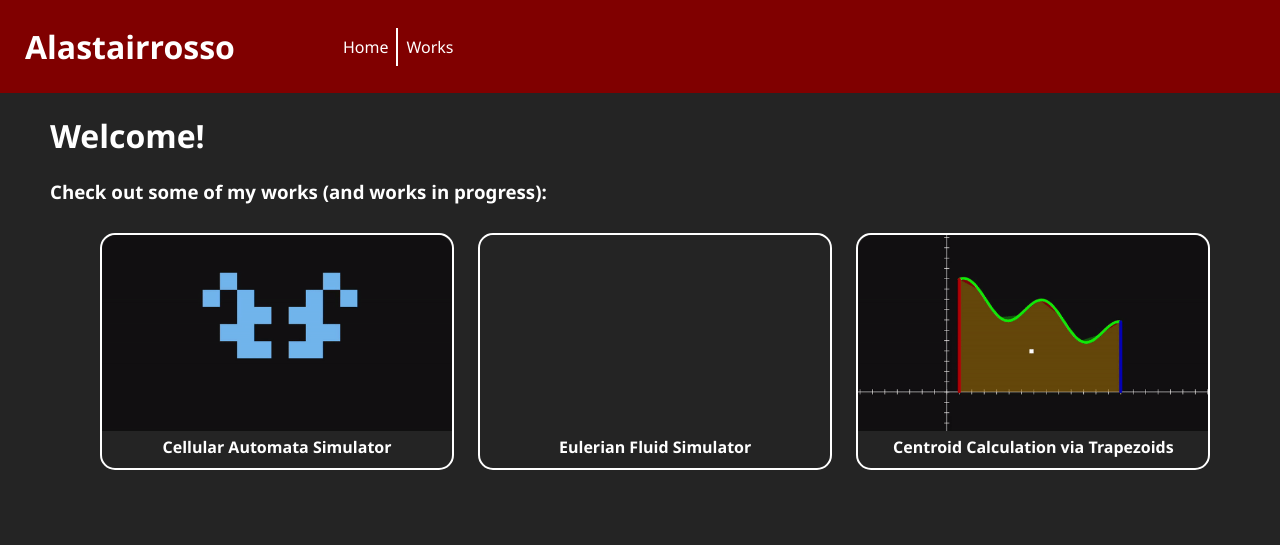
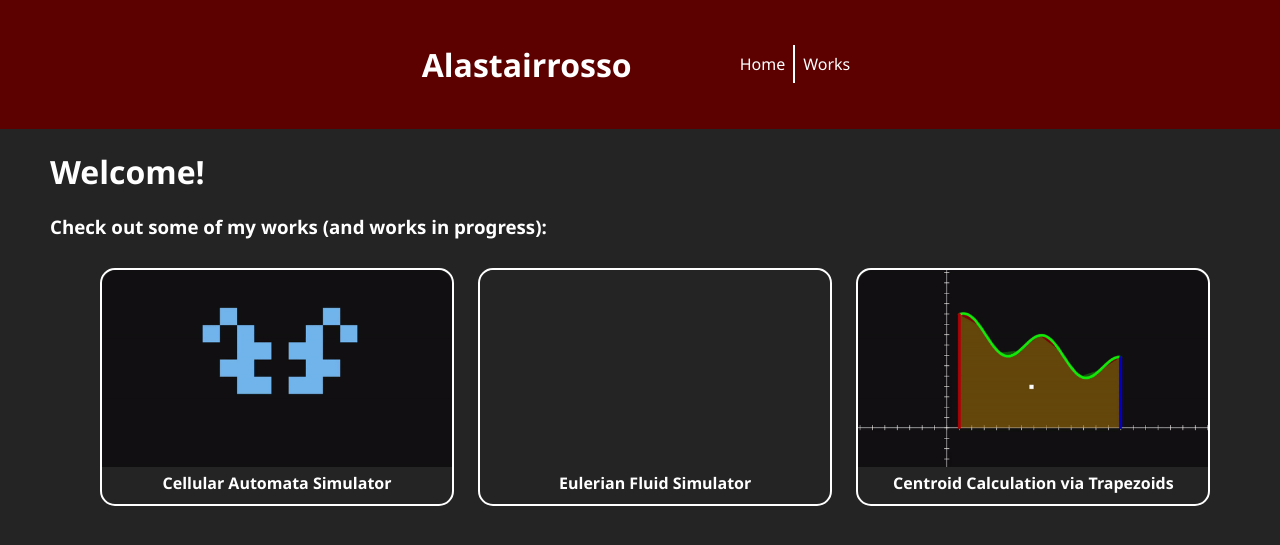
Before and after one commit to alastairrosso/alastairrosso.github.io, a Jekyll site: the page built from index.html, in a window 1280 px wide. Shown: the top 545 px of the page. Built offline with Jekyll 4.4.1, drawn with Linux system fonts in a browser that asks for light colours.

Commit message:
Site: Start work on site redesign

```diff
--- a/_sass/main.scss
+++ b/_sass/main.scss
@@ -7,7 +7,7 @@ a, a:visited, a:hover, a:active {
 }
 
 a:hover {
-    background-color: #700000;
+    background-color: #500000;
 }
 
 html, body {
@@ -25,13 +25,13 @@ body {
 }
 
 #site-header {
-    background-color: #800000;
+    background-color: #5d0000;
     color: white;
     display: flex;
     flex-direction: row;
     align-items: center;
-    justify-content: left;
-    padding: 25px;
+    justify-content: center;
+    height: 150px;
 }
 
 #site-name {
```
